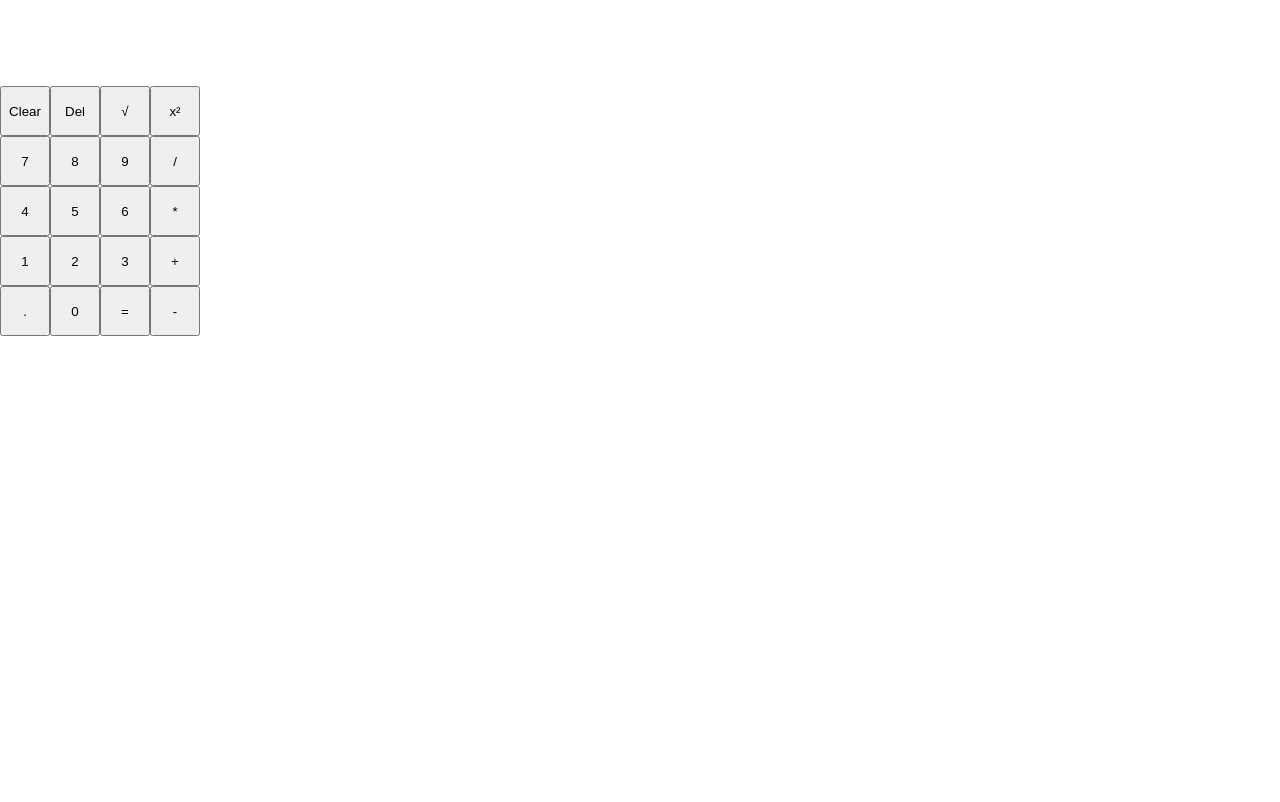
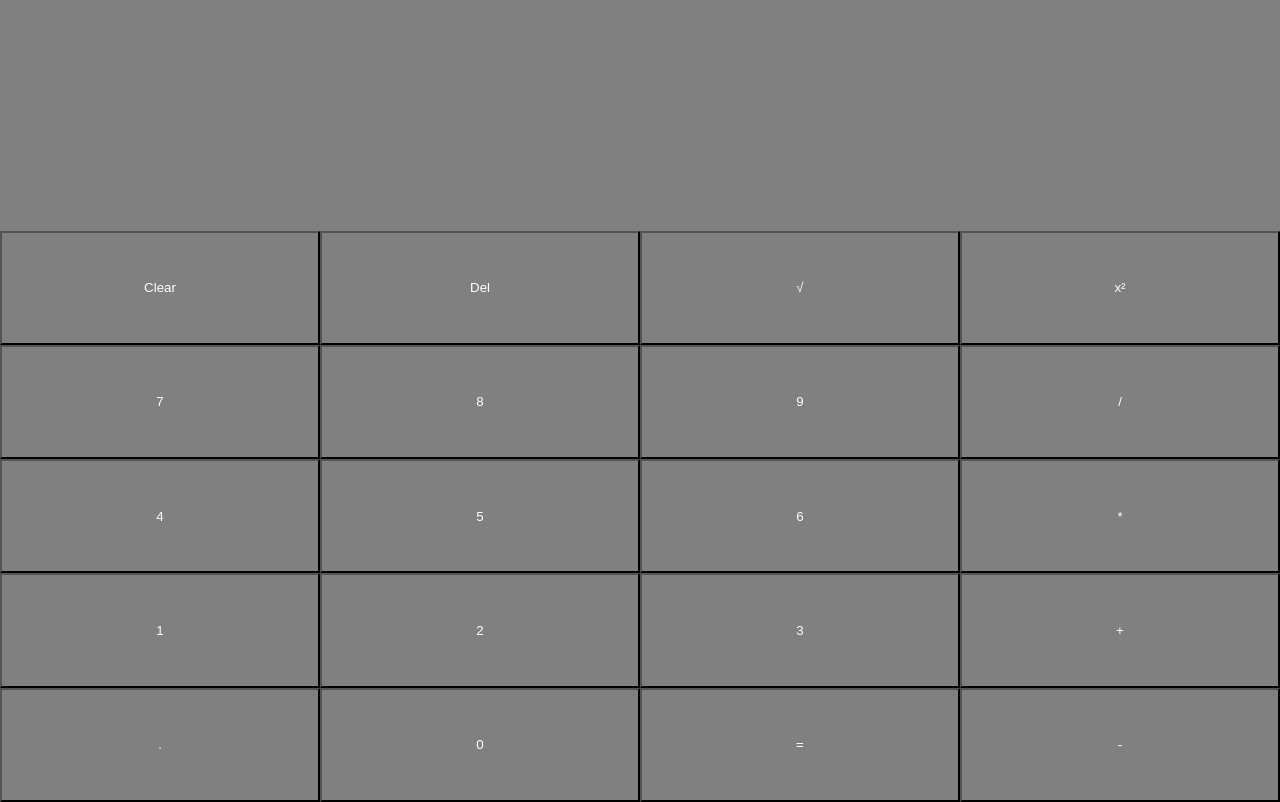
Before and after one commit to levani-k/calculator, a React (Create React App) app: page / in a window 1280 px wide. Built offline with nearby package versions, Linux system fonts and the light colour scheme; the HTML template or start-up script is replaced by a standard one.

Commit message:
add fun functionality and make responsive for web

```diff
--- a/package.json
+++ b/package.json
@@ -1,11 +1,13 @@
 {
   "name": "calculator",
+  "homepage": "https://levani-k.github.io/calculator",
   "version": "0.1.0",
   "private": true,
   "dependencies": {
     "@testing-library/jest-dom": "^5.11.9",
     "@testing-library/react": "^11.2.5",
     "@testing-library/user-event": "^12.7.1",
+    "gh-pages": "^3.1.0",
     "react": "^17.0.1",
     "react-dom": "^17.0.1",
     "react-scripts": "4.0.2",
@@ -16,7 +18,9 @@
     "start": "react-scripts start",
     "build": "react-scripts build",
     "test": "react-scripts test",
-    "eject": "react-scripts eject"
+    "eject": "react-scripts eject",
+    "predeploy": "npm run build",
+    "deploy": "gh-pages -d build"
   },
   "eslintConfig": {
     "extends": [
--- a/src/App.css
+++ b/src/App.css
@@ -1,10 +1,24 @@
+body {
+  line-height: 0%;
+  font-size: 2em;
+}
+
 button {
-  width: 50px;
-  height: 50px;
+  width: 25vw;
+  height: 14.28571428571vh;
+  background: gray;
+  color: white;
 }
 
 .displayCalculation {
-  height: 50px;
+  border: gray 1px solid;
+  background-color: gray;
+  color: white;
+  height: 28.57142857142vh;
+}
+
+p {
+  margin-top: 14vh;
 }
 
 @media only screen and (max-width: 600px) {
@@ -15,10 +29,14 @@ button {
 
   .displayCalculation {
     height: 20vh;
+    width: 100vw;
+    border: gray 1px solid;
+    background-color: gray;
+    color: white;
   }
 
   button {
     width: 25vw;
-    height: 15.2vh;
+    height: 16vh;
   }
 }
--- a/src/App.js
+++ b/src/App.js
@@ -1,4 +1,4 @@
-import React from 'react'
+import React, { Children } from 'react'
 import './App.css';
 
 class App extends React.Component {
@@ -208,30 +208,22 @@ class App extends React.Component {
     if(operator === '*') {
       this.setState({
         finalCalculation: firstNumber * secondNumber,
-        firstNumber: '',
-        secondNumber: '',
-        operator: ''
+        firstNumber: firstNumber * secondNumber
       })
     } else if(operator === '/') {
       this.setState({
         finalCalculation: firstNumber / secondNumber,
-        firstNumber: '',
-        secondNumber: '',
-        operator: ''
+        firstNumber: firstNumber / secondNumber
       })
     } else if(operator === '+') {
       this.setState({
         finalCalculation: firstNumber + secondNumber,
-        firstNumber: '',
-        secondNumber: '',
-        operator: ''
+        firstNumber: firstNumber + secondNumber
       })
     } else if(operator === '-') {
       this.setState({
         finalCalculation: firstNumber - secondNumber,
-        firstNumber: '',
-        secondNumber: '',
-        operator: ''
+        firstNumber: firstNumber - secondNumber
       })
     }
   }
@@ -275,23 +267,30 @@ class App extends React.Component {
   }
 
   sqrtButton = () => {
-    this.setState({ finalCalculation: Math.sqrt(this.state.firstNumber) })
+    this.setState({
+      finalCalculation: Math.sqrt(this.state.firstNumber),
+      firstNumber: Math.sqrt(this.state.firstNumber)
+    })
   }
 
   squareButton = () => {
-    this.setState({ finalCalculation: Math.pow(this.state.firstNumber, 2) })
+    this.setState({
+       finalCalculation: Math.pow(this.state.firstNumber, 2),
+       firstNumber: Math.pow(this.state.firstNumber, 2)
+      })
   }
 
 
   render() {
     return (
       <div className='tc'>
-        <div className='displayCalculation'>
+        <div className='displayCalculation tc'>
           {
             this.state.finalCalculation ? <p>{this.state.finalCalculation}</p> : this.state.operator ? <p>{this.state.secondNumber}</p> : <p>{this.state.firstNumber}</p>
           }
         </div>
         <br />
+        <div>
           <button onClick={this.clearButton}>Clear</button>
           <button onClick={this.delbutton}>Del</button>
           <button onClick={this.sqrtButton}>√</button>
@@ -316,7 +315,7 @@ class App extends React.Component {
           <button onClick={this.takeNumber0}>0</button>
           <button onClick={this.answer}>=</button>
           <button onClick={this.minusOperator}>-</button>
-
+        </div>
       </div>
     );
   }
```
Also changed, not shown: 1 other file (tests, documents, lock files or other folders). Lines whose indentation alone changed are shown as unchanged.
